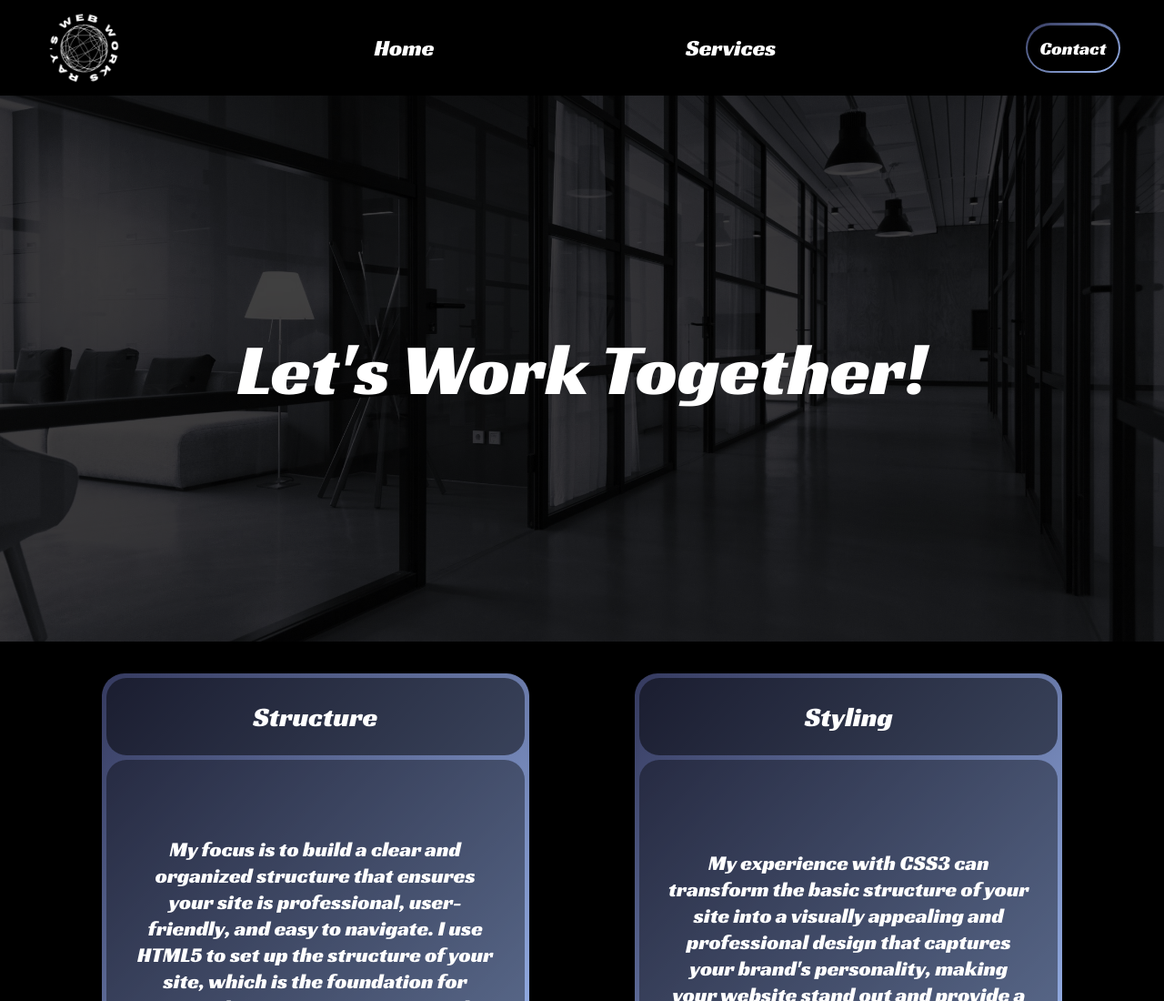
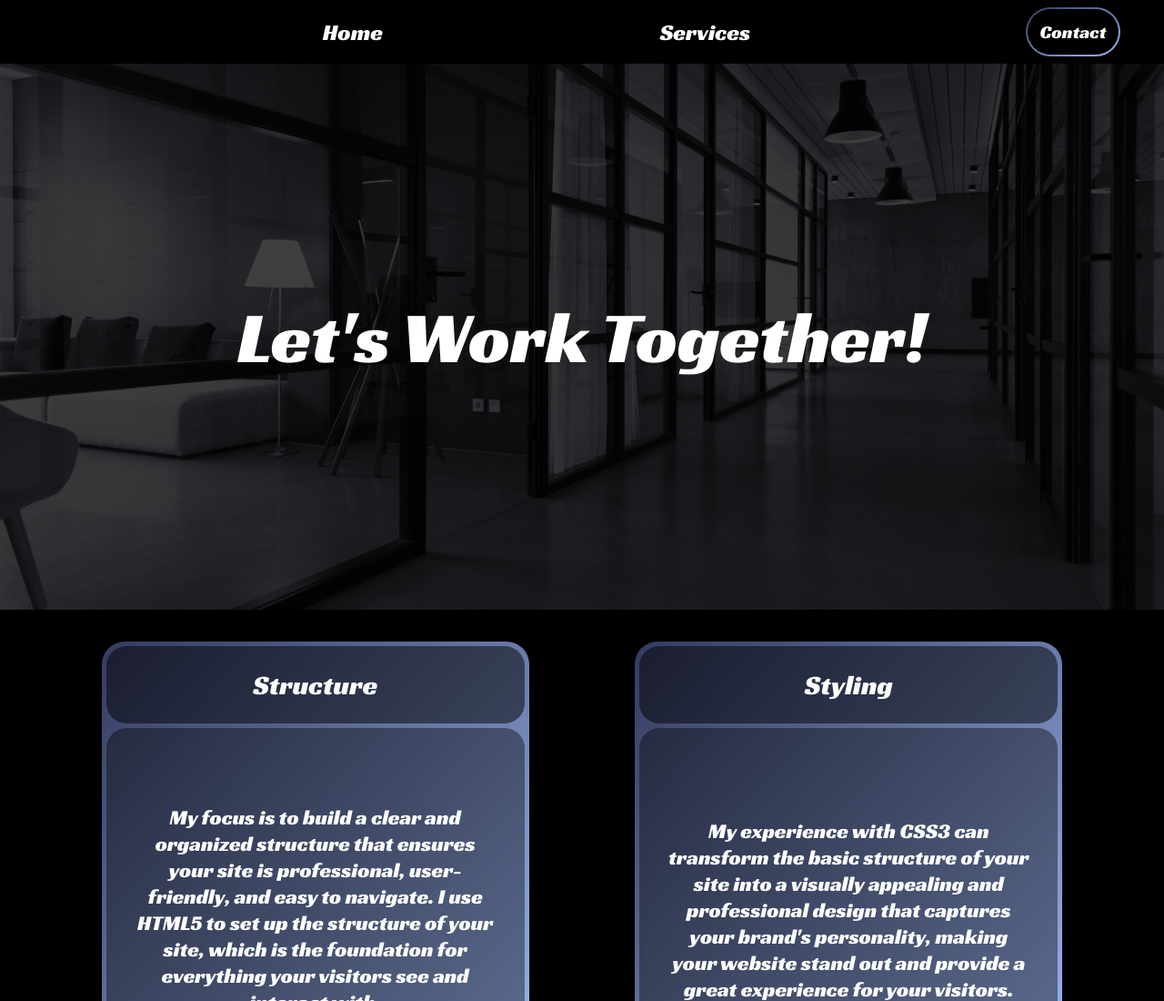
Before and after one commit to DamenHunt/RaysWebWorks, a plain HTML site: page services.html in a window 1280 px wide. Shown: the top 1100 px of the page at 91% size. Drawn offline with Linux system fonts and the light colour scheme.

Commit message:
Update services.html

```diff
--- a/services.html
+++ b/services.html
@@ -12,7 +12,7 @@
 <body>
 
     <div class="navigation-bar">
-        <img src="./assets/rays-web-works-logo.png" alt="logo" class="logo">
+       <!-- <img src="./assets/rays-web-works-logo.png" alt="logo" class="logo"> -->
         <nav>
             <ul>
                 <li><a href="index.html">Home</a></li>
```
